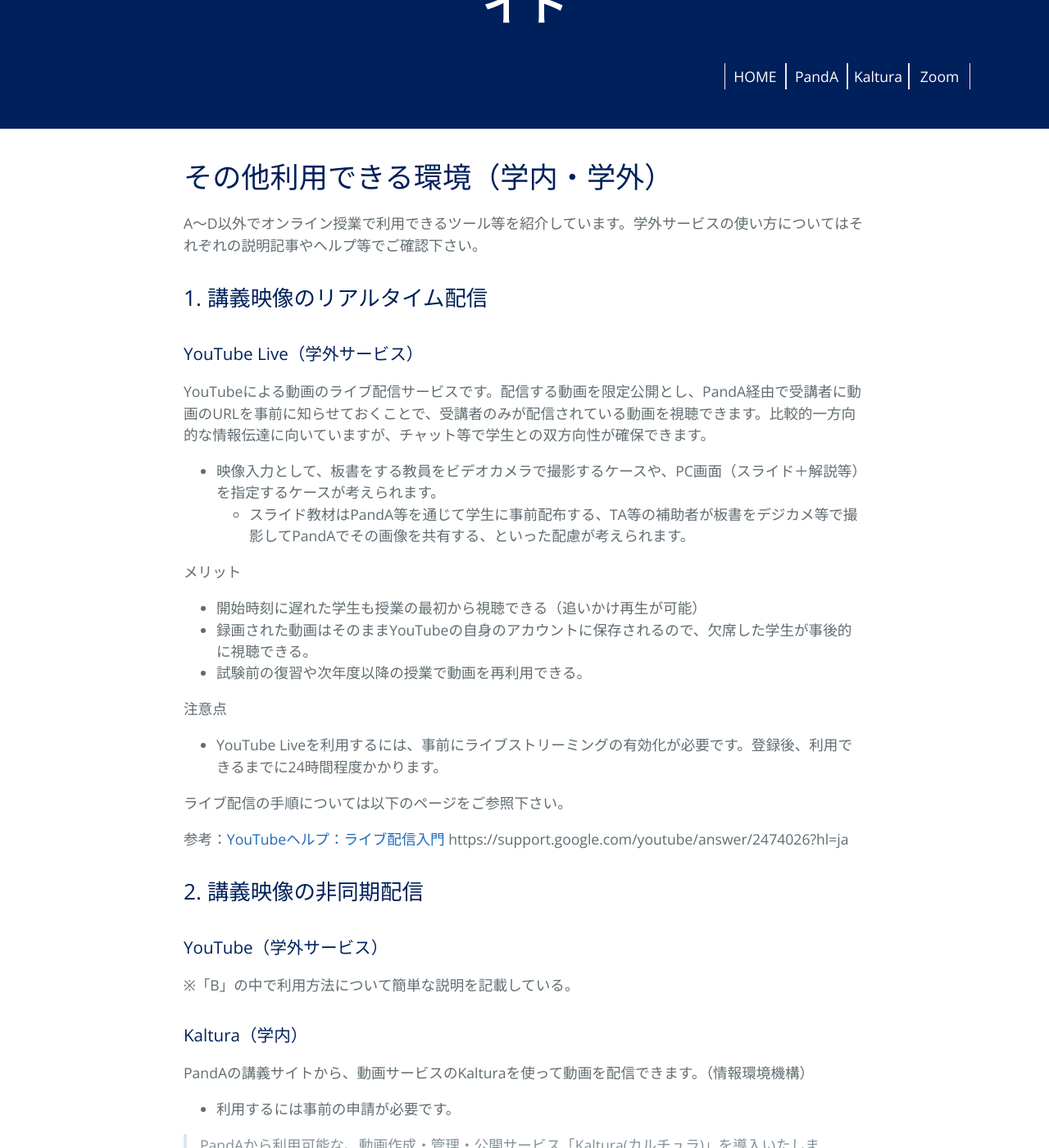
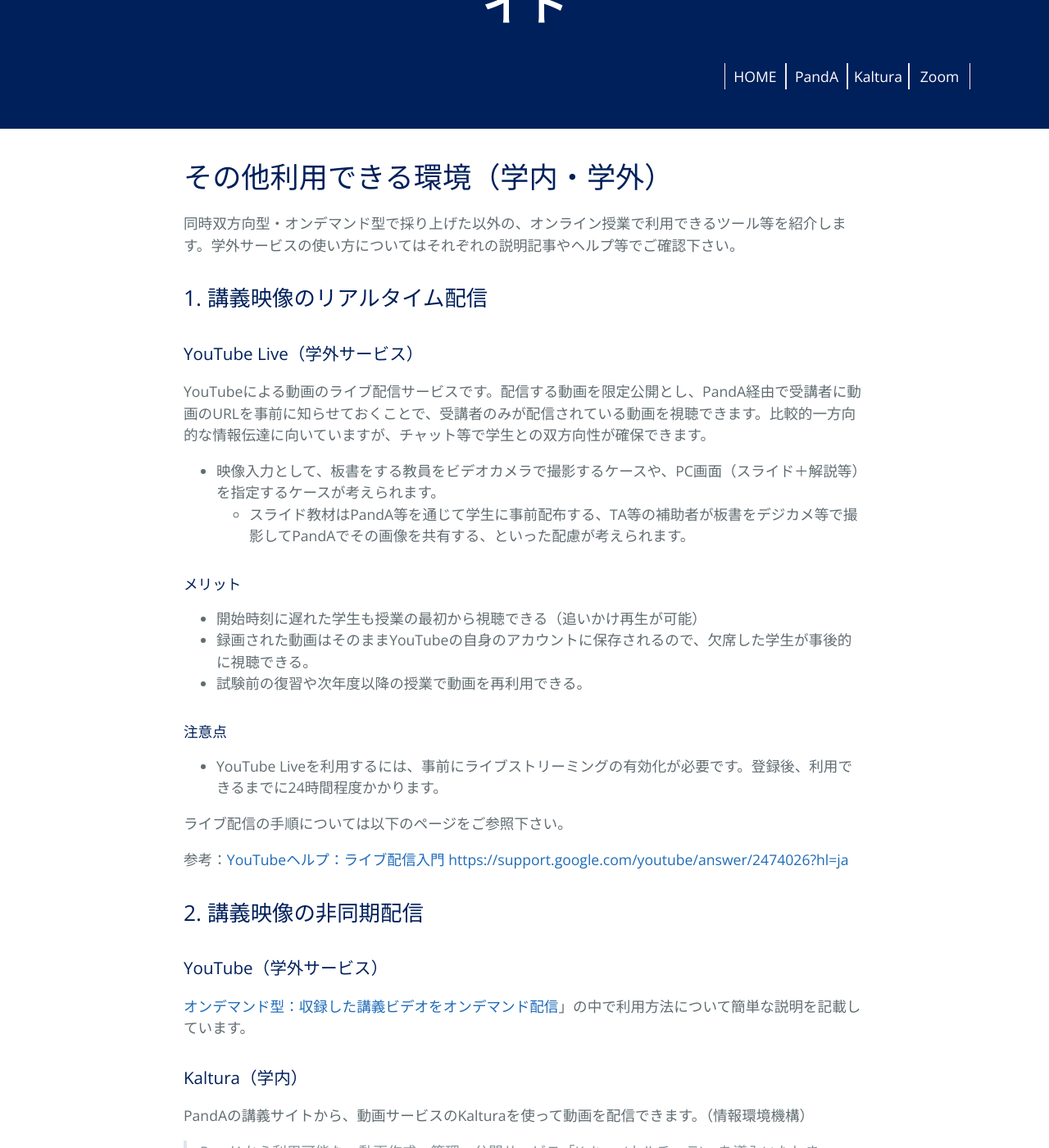
Before and after one commit to kyoto-u/online-edu, a Jekyll site: the page built from e_others.md, in a window 1280 px wide and 1400 px high, scrolled down 215 px. Shown: the whole window at 82% size. Built offline with Jekyll 4.4.1, drawn with Linux system fonts in a browser that asks for light colours; some of the changed text lies outside the part shown.

Commit message:
Update e_others.md

````diff
--- a/e_others.md
+++ b/e_others.md
@@ -4,7 +4,7 @@ title: {{ site.name }}
 ---
 # その他利用できる環境（学内・学外）
 
-A〜D以外でオンライン授業で利用できるツール等を紹介しています。学外サービスの使い方についてはそれぞれの説明記事やヘルプ等でご確認下さい。
+同時双方向型・オンデマンド型で採り上げた以外の、オンライン授業で利用できるツール等を紹介します。学外サービスの使い方についてはそれぞれの説明記事やヘルプ等でご確認下さい。
 
 ## 1. 講義映像のリアルタイム配信
 
@@ -14,41 +14,40 @@ YouTubeによる動画のライブ配信サービスです。配信する動画
 - 映像入力として、板書をする教員をビデオカメラで撮影するケースや、PC画面（スライド＋解説等）を指定するケースが考えられます。
   - スライド教材はPandA等を通じて学生に事前配布する、TA等の補助者が板書をデジカメ等で撮影してPandAでその画像を共有する、といった配慮が考えられます。
 
-メリット
- - 開始時刻に遅れた学生も授業の最初から視聴できる（追いかけ再生が可能）
- - 録画された動画はそのままYouTubeの自身のアカウントに保存されるので、欠席した学生が事後的に視聴できる。
- - 試験前の復習や次年度以降の授業で動画を再利用できる。
+#### メリット
+- 開始時刻に遅れた学生も授業の最初から視聴できる（追いかけ再生が可能）
+- 録画された動画はそのままYouTubeの自身のアカウントに保存されるので、欠席した学生が事後的に視聴できる。
+- 試験前の復習や次年度以降の授業で動画を再利用できる。
 
-注意点
- - YouTube Liveを利用するには、事前にライブストリーミングの有効化が必要です。登録後、利用できるまでに24時間程度かかります。
+#### 注意点
+- YouTube Liveを利用するには、事前にライブストリーミングの有効化が必要です。登録後、利用できるまでに24時間程度かかります。
 
 ライブ配信の手順については以下のページをご参照下さい。
 
 参考：[YouTubeヘルプ：ライブ配信入門](https://support.google.com/youtube/answer/2474026?hl=ja)
-https://support.google.com/youtube/answer/2474026?hl=ja
+[https://support.google.com/youtube/answer/2474026?hl=ja](https://support.google.com/youtube/answer/2474026?hl=ja)
 
 ## 2. 講義映像の非同期配信
 
 ### YouTube（学外サービス）
 
-※「B」の中で利用方法について簡単な説明を記載している。
+[オンデマンド型：収録した講義ビデオをオンデマンド配信](02_video_capture)」の中で利用方法について簡単な説明を記載しています。
 
 ### Kaltura（学内）
 PandAの講義サイトから、動画サービスのKalturaを使って動画を配信できます。（情報環境機構）
-- 利用するには事前の申請が必要です。
 
 > PandAから利用可能な、動画作成・管理・公開サービス「Kaltura(カルチュラ)」を導入いたしました。
 > 「Kaltura(カルチュラ)」では、あらかじめ用意した動画をPandAのサイト上での公開したり、WebCamを使った映像撮影、選択形式のクイズ動画やパワーポイントを使ったレクチャー動画の作成、簡易的な編集(トリミング)などが行えます。
 
-参考：[Kaltura による動画利用【教職員の方へ】（情報観葉機構）](https://www.iimc.kyoto-u.ac.jp/ja/services/lms/)
-https://www.iimc.kyoto-u.ac.jp/ja/services/lms/
+参考：[Kaltura による動画利用【教職員の方へ】（情報環境機構）](https://www.iimc.kyoto-u.ac.jp/ja/services/lms/)
+[https://www.iimc.kyoto-u.ac.jp/ja/services/lms/](https://www.iimc.kyoto-u.ac.jp/ja/services/lms/)
 
 ## 3. 教材・資料の共有
 
 ### PandAのリソース（学内）
 PandAの講義サイト内で「リソース」で、受講者のみに電子ファイル等を共有できます。
 
-※「B」の中で利用方法について簡単な説明を記載している。
+[オンデマンド型：収録した講義ビデオをオンデマンド配信](02_video_capture)」の中で利用方法について簡単な説明を記載しています。
 
 ### Nextcloud（学内）
 情報環境機構が提供するクラウドストレージサービスです。教職員、学生が利用できます。
@@ -56,7 +55,7 @@ PandAの講義サイト内で「リソース」で、受講者のみに電子フ
 > クラウドストレージは,教育用コンピュータシステムの利用者ストレージにあるファイルに,個人所有のパソコンやスマートフォンなどからアクセスできるサービスです. ファイルを保存するだけでなくファイルを共有する機能などもあります.
 
 参考：[クラウドストレージ（情報環境機構）](http://www.iimc.kyoto-u.ac.jp/ja/services/ecs/cloud_storage/)
-http://www.iimc.kyoto-u.ac.jp/ja/services/ecs/cloud_storage/
+[http://www.iimc.kyoto-u.ac.jp/ja/services/ecs/cloud_storage/](http://www.iimc.kyoto-u.ac.jp/ja/services/ecs/cloud_storage/)
 
 ### その他
 その他の共有方法として、Google DriveやDropboxといったストレージサービスが利用できます。利用に際しては、アクセスの権限や使用期限、パスワード保護等、必要に応じた対応をおこないます。
@@ -69,25 +68,23 @@ Zoom以外にも、Google ハングアウト、WebEx、Panopto、Skype等を利
 
 - PandA：フォーラム
 - KULASIS：担当授業の授業サポート
-- ZOOM：チャット、「手を挙げる」機能
+- ZOOM：チャット、「挙手」機能
 - YouTube Live：コメント
 
+<!--
 ## 6. 出欠確認
 （作成中）
+-->
 
-## 7. 既存の教育コンテンツの活用（OCW、MOOC、図書館のリソース、等）
+## 6. 既存の教育コンテンツの活用（OCW、MOOC、図書館のリソース、等）
 学内外に利用できそうなオンライン教材があれば、PandAからリンクを貼るなどして活用することもできます。
 
 例：
-- 京大OCWで公開されている講義ビデオ（https://ocw.kyoto-u.ac.jp）
+- 京大OCWで公開されている講義ビデオ（[https://ocw.kyoto-u.ac.jp](https://ocw.kyoto-u.ac.jp)）
 - 附属図書館のサービスなどを使ったオンライン上の文献
 
-## 8. その他の特別提供情報
+## 7. その他の特別提供情報
 
 自習にも活用可能なライセンス等の特別提供についての情報です
 
 - [COVID-19対応期間中のライセンス等の特別提供](special-offer)
-
-```python
-
-```
````
